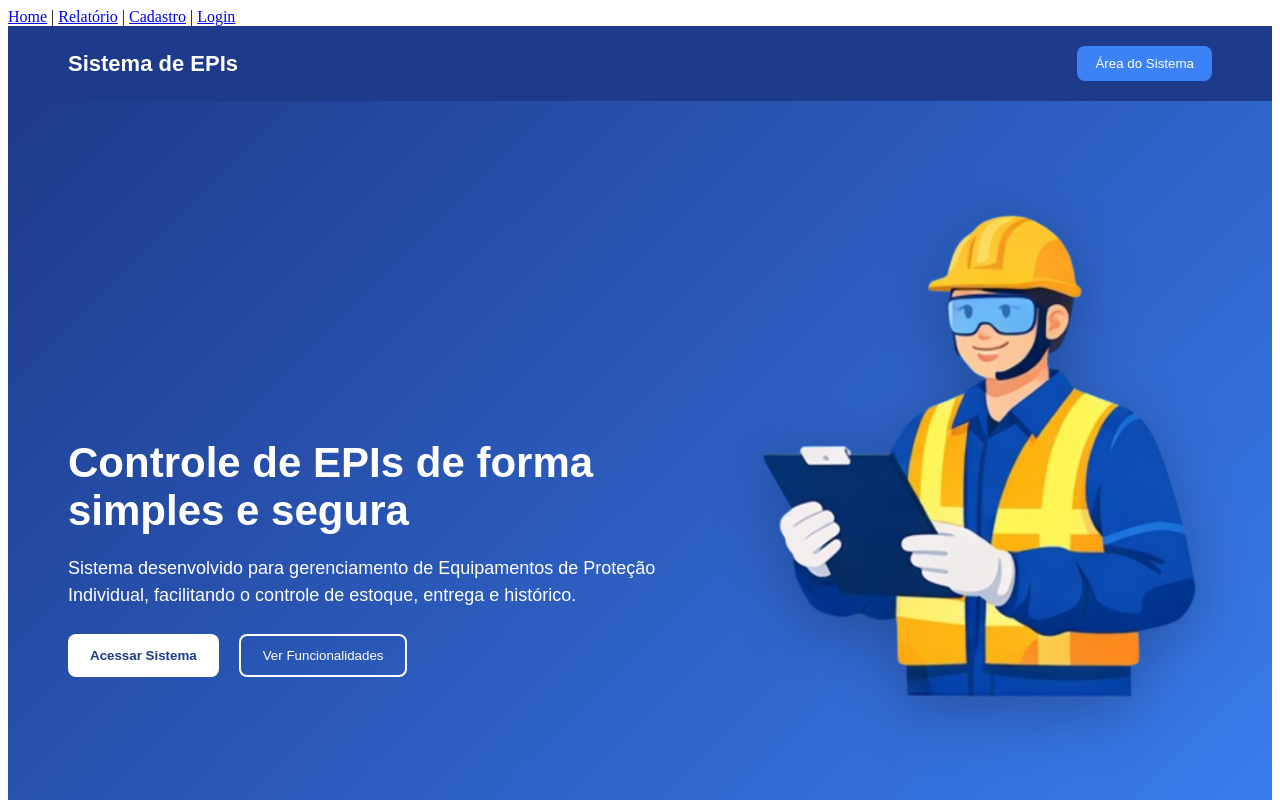
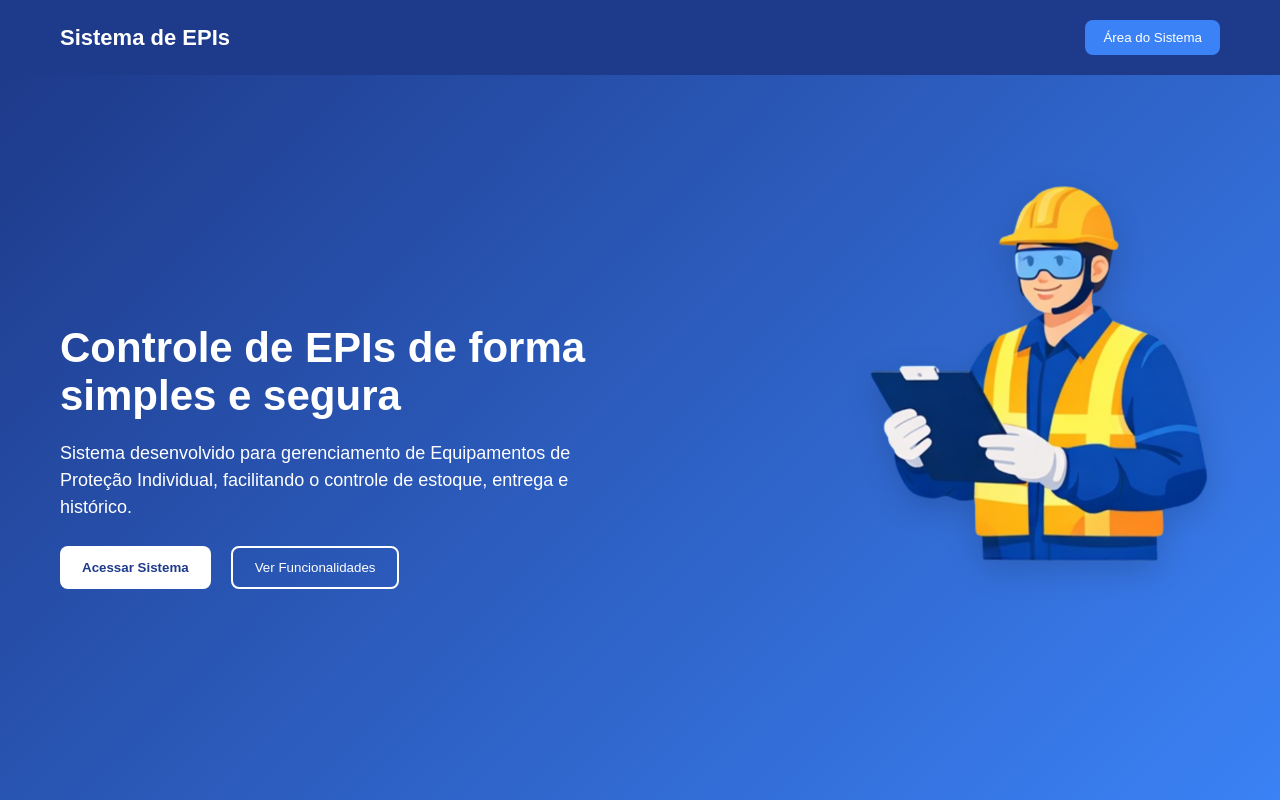
Before and after one commit to jairircrd/Sistema-de-EPIs, a Vue app: page / in a window 1280 px wide. Shown: the top 800 px of the page. Built offline with nearby package versions, Linux system fonts and the light colour scheme.

Commit message:
Página home completa

```diff
--- a/src/App.vue
+++ b/src/App.vue
@@ -1,11 +1,13 @@
 <template>
   <div>
-    <nav>
-      <router-link to="/">Home</router-link> |
-      <router-link to="/relatorio">Relatório</router-link> |
-      <router-link to="/cadastro">Cadastro</router-link> |
-      <router-link to="/login">Login</router-link>
-    </nav>
     <router-view />
   </div>
 </template>
+
+<style>
+body {
+    margin: 0;
+    padding: 0;
+    box-sizing: border-box;
+}
+</style>
--- a/src/views/Home.vue
+++ b/src/views/Home.vue
@@ -142,10 +142,11 @@ export default {
     justify-content: space-between;
     max-width: 1200px;
     margin: 0 auto;
+    gap: 20px;
 }
 
 .hero-text {
-    max-width:600px;
+    max-width:550px;
 }
 
 .hero h1 {
@@ -165,9 +166,9 @@ export default {
 }
 
 .hero-image img {
-    max-width: 450px;
+    max-width: 350px;
     height: auto;
-    filter: drop-shadow(0 15px 30px rgba(0,0,0,0.25));
+    filter: drop-shadow(0 10px 15px rgba(0,0,0,0.15));
     transition: 0.5s ease;
 }
 
```
